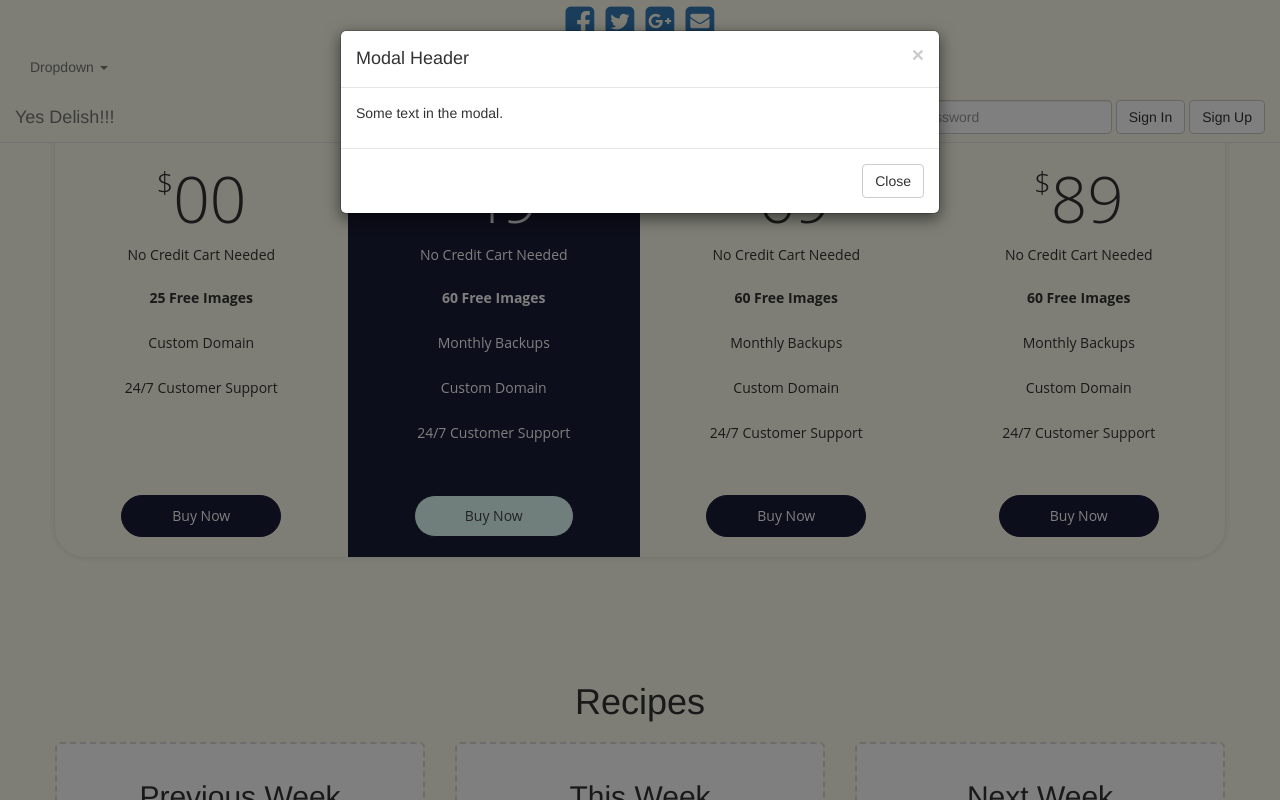
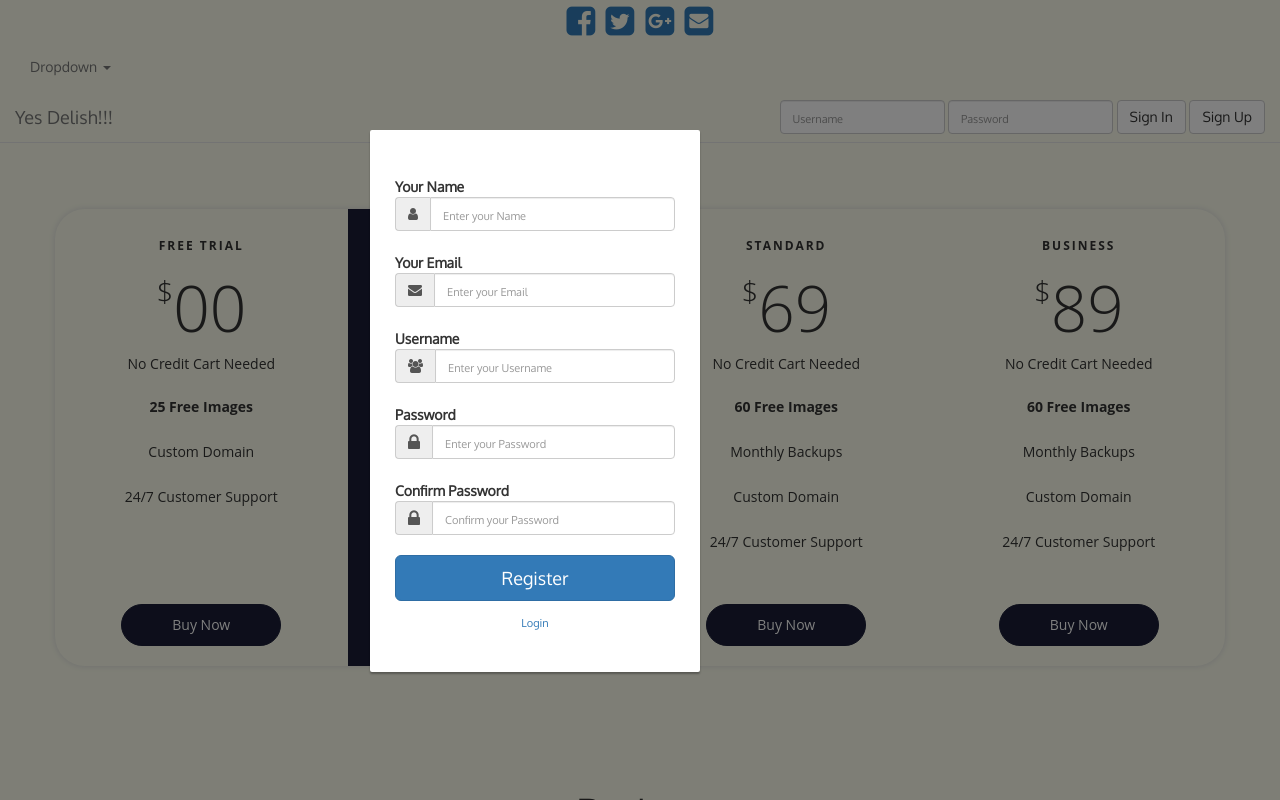
Before and after one commit to PixelProject2017/YesDelish, a Django app: page / in a window 1280 px wide, after a click on "Sign Up". Run offline with Django 3.2, Linux system fonts and the light colour scheme; some libraries are stand-ins or nearby versions.

Commit message:
template for registration pop up window

```diff
--- /dev/null
+++ b/main_web/webapp/static/css/main.css
@@ -0,0 +1,71 @@
+/*
+/* Created by Filipe Pina
+ * Specific styles of signin, register, component
+ */
+/*
+ * General styles
+ */
+
+body, html{
+     height: 100%;
+    background-repeat: no-repeat;
+    font-family: 'Oxygen', sans-serif;
+}
+
+.main{
+    margin-top: 70px;
+}
+
+h1.title {
+    font-size: 50px;
+    font-family: 'Passion One', cursive;
+    font-weight: 400;
+}
+
+hr{
+    width: 10%;
+    color: #fff;
+}
+
+.form-group{
+    margin-bottom: 15px;
+}
+
+label{
+    margin-bottom: 15px;
+}
+
+input,
+input::-webkit-input-placeholder {
+    font-size: 11px;
+    padding-top: 3px;
+}
+
+.main-login{
+    background-color: #fff;
+    /* shadows and rounded borders */
+    -moz-border-radius: 2px;
+    -webkit-border-radius: 2px;
+    border-radius: 2px;
+    -moz-box-shadow: 0px 2px 2px rgba(0, 0, 0, 0.3);
+    -webkit-box-shadow: 0px 2px 2px rgba(0, 0, 0, 0.3);
+    box-shadow: 0px 2px 2px rgba(0, 0, 0, 0.3);
+
+}
+
+.main-center{
+    margin-top: 30px;
+    margin: 30px;
+    max-width: 330px;
+    padding: 40px 40px;
+
+}
+
+.login-button{
+    margin-top: 5px;
+}
+
+.login-register{
+    font-size: 11px;
+    text-align: center;
+}
--- a/main_web/webapp/templates/web_content/header.html
+++ b/main_web/webapp/templates/web_content/header.html
@@ -8,6 +8,17 @@
 	<link rel="stylesheet" type="text/css" href="{% static 'css/header.css' %}">
 	<link rel="stylesheet" type="text/css" href="{% static 'css/footer.css' %}">
 	<link rel="stylesheet" type="text/css" href="{% static 'css/index.css' %}">
+
+	<!-- Website CSS style -->
+	<link rel="stylesheet" type="text/css" href="{% static 'css/main.css' %}">
+
+	<!-- Website Font style -->
+    <link rel="stylesheet" href="https://maxcdn.bootstrapcdn.com/font-awesome/4.6.1/css/font-awesome.min.css">
+
+	<!-- Google Fonts -->
+	<link href='https://fonts.googleapis.com/css?family=Passion+One' rel='stylesheet' type='text/css'>
+	<link href='https://fonts.googleapis.com/css?family=Oxygen' rel='stylesheet' type='text/css'>
+
 	<script type="text/javascript" src="{% static 'js/jquery-3.1.1.min.js' %}"></script>
 	<script type="text/javascript" src="{% static 'js/bootstrap.js' %}"></script>
 </head>
--- /dev/null
+++ b/main_web/webapp/templates/web_content/includes/signup.html
@@ -0,0 +1,80 @@
+<div class="container">
+  <h2>Modal Example</h2>
+  <!-- Trigger the modal with a button -->
+  <button type="button" class="btn btn-info btn-lg" data-toggle="modal" data-target="#myModal">Open Modal</button>
+
+  <!-- Modal -->
+  <div class="modal fade" id="myModal" role="dialog">
+    <div class="modal-dialog">
+    <div class="container">
+      <div class="row main">
+
+        <div class="main-login main-center">
+          <form class="form-horizontal" method="post" action="#">
+
+            <div class="form-group">
+              <label for="name" class="cols-sm-2 control-label">Your Name</label>
+              <div class="cols-sm-10">
+                <div class="input-group">
+                  <span class="input-group-addon"><i class="fa fa-user fa" aria-hidden="true"></i></span>
+                  <input type="text" class="form-control" name="name" id="name"  placeholder="Enter your Name"/>
+                </div>
+              </div>
+            </div>
+
+            <div class="form-group">
+              <label for="email" class="cols-sm-2 control-label">Your Email</label>
+              <div class="cols-sm-10">
+                <div class="input-group">
+                  <span class="input-group-addon"><i class="fa fa-envelope fa" aria-hidden="true"></i></span>
+                  <input type="text" class="form-control" name="email" id="email"  placeholder="Enter your Email"/>
+                </div>
+              </div>
+            </div>
+
+            <div class="form-group">
+              <label for="username" class="cols-sm-2 control-label">Username</label>
+              <div class="cols-sm-10">
+                <div class="input-group">
+                  <span class="input-group-addon"><i class="fa fa-users fa" aria-hidden="true"></i></span>
+                  <input type="text" class="form-control" name="username" id="username"  placeholder="Enter your Username"/>
+                </div>
+              </div>
+            </div>
+
+            <div class="form-group">
+              <label for="password" class="cols-sm-2 control-label">Password</label>
+              <div class="cols-sm-10">
+                <div class="input-group">
+                  <span class="input-group-addon"><i class="fa fa-lock fa-lg" aria-hidden="true"></i></span>
+                  <input type="password" class="form-control" name="password" id="password"  placeholder="Enter your Password"/>
+                </div>
+              </div>
+            </div>
+
+            <div class="form-group">
+              <label for="confirm" class="cols-sm-2 control-label">Confirm Password</label>
+              <div class="cols-sm-10">
+                <div class="input-group">
+                  <span class="input-group-addon"><i class="fa fa-lock fa-lg" aria-hidden="true"></i></span>
+                  <input type="password" class="form-control" name="confirm" id="confirm"  placeholder="Confirm your Password"/>
+                </div>
+              </div>
+            </div>
+
+            <div class="form-group ">
+              <button type="button" class="btn btn-primary btn-lg btn-block login-button">Register</button>
+            </div>
+            <div class="login-register">
+                    <a href="index.php">Login</a>
+                 </div>
+          </form>
+        </div>
+      </div>
+    </div>
+
+
+    </div>
+  </div>
+
+</div>
--- a/main_web/webapp/templates/web_content/index.html
+++ b/main_web/webapp/templates/web_content/index.html
@@ -1,30 +1,8 @@
 {% extends "web_content/header.html" %}
 {% load staticfiles %}
 {% block content %}
-    <div class="container">
+{% include "web_content/includes/signup.html" %}
 
-  <!-- Modal -->
-  <div class="modal fade" id="myModal" role="dialog">
-    <div class="modal-dialog">
-
-      <!-- Modal content-->
-      <div class="modal-content">
-        <div class="modal-header">
-          <button type="button" class="close" data-dismiss="modal">&times;</button>
-          <h4 class="modal-title">Modal Header</h4>
-        </div>
-        <div class="modal-body">
-          <p>Some text in the modal.</p>
-        </div>
-        <div class="modal-footer">
-          <button type="button" class="btn btn-default" data-dismiss="modal">Close</button>
-        </div>
-      </div>
-
-    </div>
-  </div>
-
-</div>
   <section id="bs-pricing-five" class="bs-pricing-five p-top-100 bg-white">
             <div class="container">
                 <div class="row">
```
Also changed, not shown: 1 other file.
